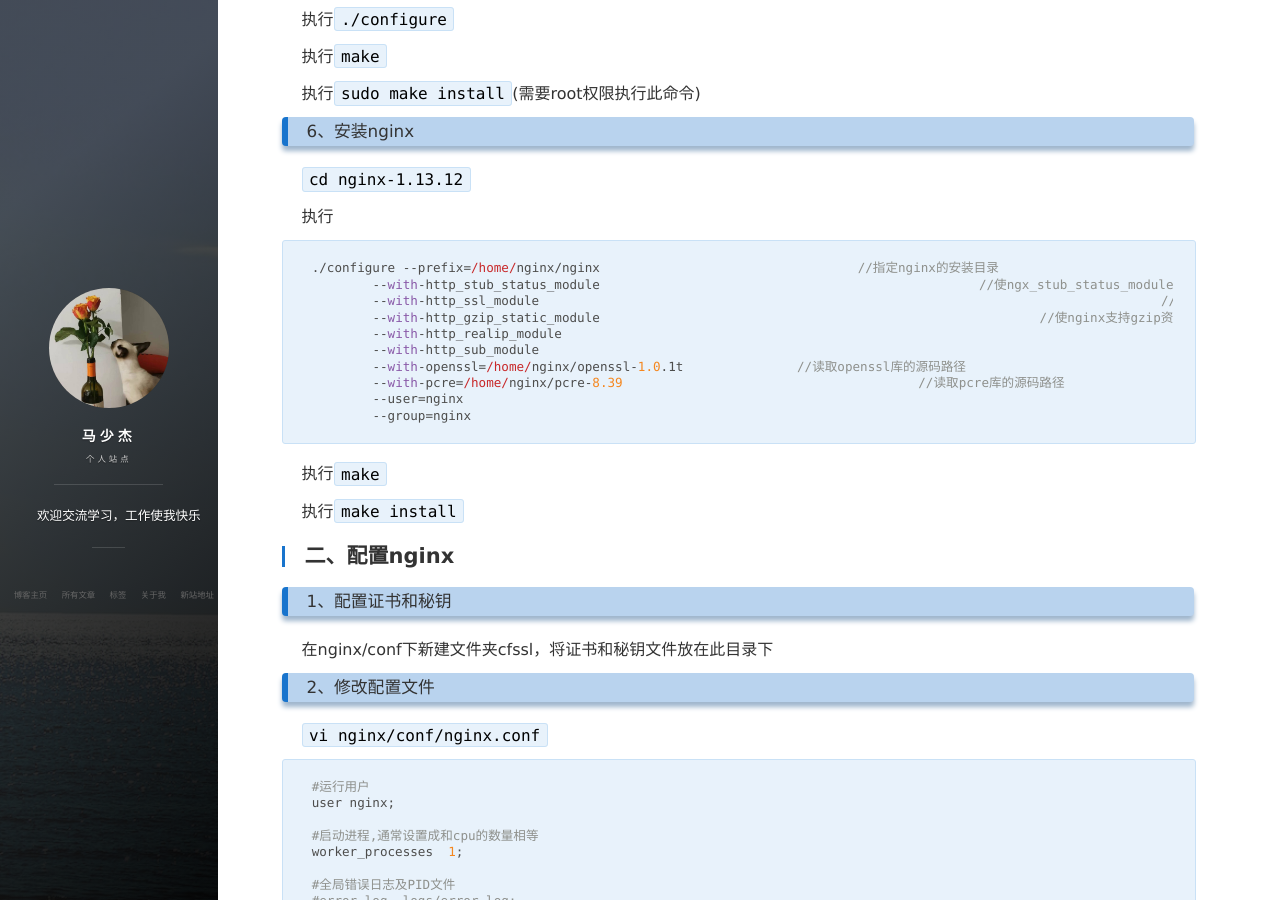
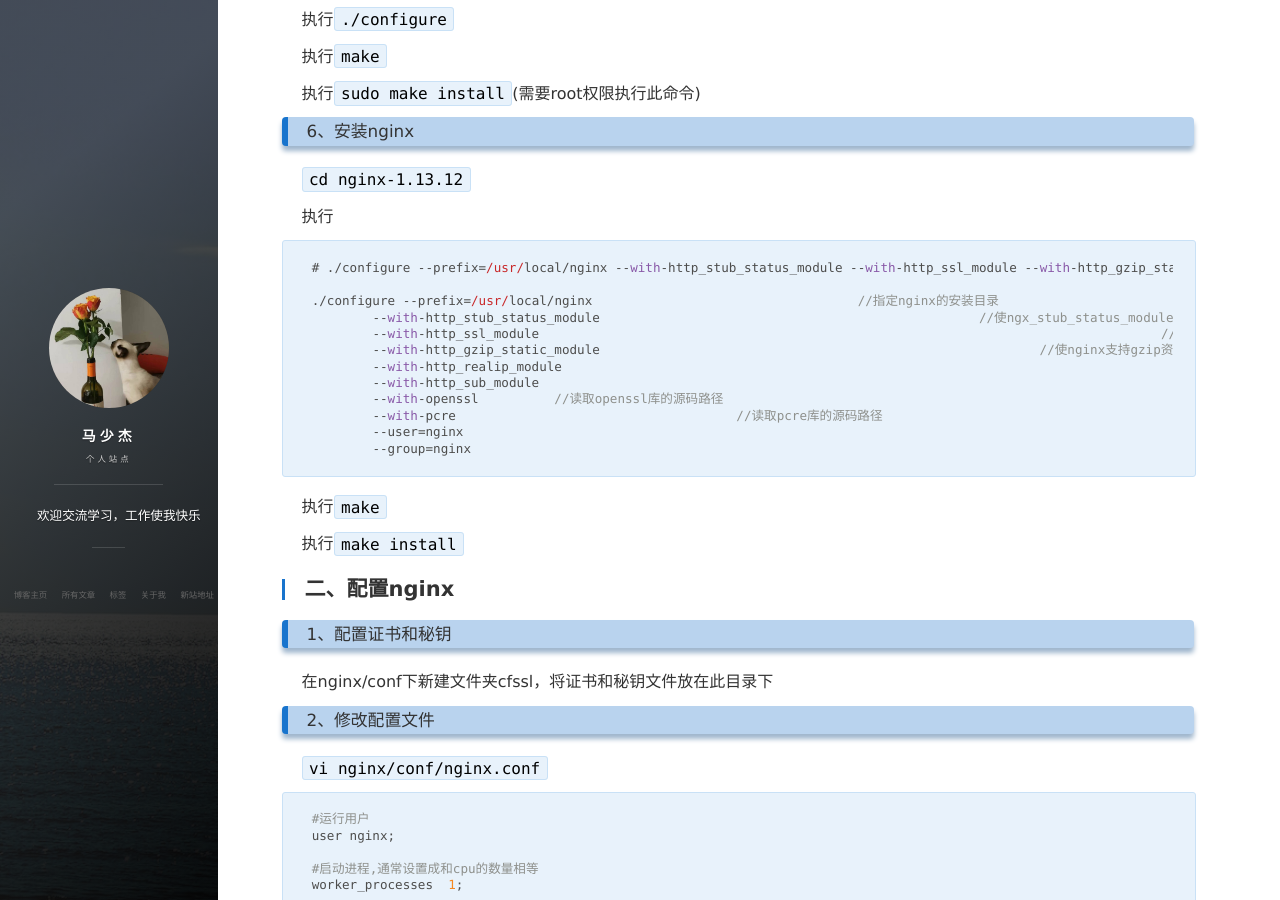
Before and after one commit to JetsomMa/JetsomMa.github.io.old, a Jekyll site: the page built from _posts/2019-10-13-NginxSetUp.md, in a window 1280 px wide and 900 px high, scrolled down 1577 px. Built offline with Jekyll 4.4.1, drawn with Linux system fonts in a browser that asks for light colours; comment, search, counter and statistics services are not loaded.

Commit message:
优化细节

````diff
--- a/_posts/2019-10-13-NginxSetUp.md
+++ b/_posts/2019-10-13-NginxSetUp.md
@@ -75,14 +75,16 @@ tar -zxvf zlib-1.2.11.tar.gz
 执行
 
 ```shell
-./configure --prefix=/home/nginx/nginx   				//指定nginx的安装目录
+# ./configure --prefix=/usr/local/nginx --with-http_stub_status_module --with-http_ssl_module --with-http_gzip_static_module --with-http_realip_module --with-http_sub_module --with-pcre
+
+./configure --prefix=/usr/local/nginx   				//指定nginx的安装目录
 	--with-http_stub_status_module    					 	//使ngx_stub_status_module 模块可用
 	--with-http_ssl_module    										//使用https协议模块
 	--with-http_gzip_static_module 								//使nginx支持gzip资源的部署
 	--with-http_realip_module
 	--with-http_sub_module
-	--with-openssl=/home/nginx/openssl-1.0.1t 		//读取openssl库的源码路径
-	--with-pcre=/home/nginx/pcre-8.39    					//读取pcre库的源码路径
+	--with-openssl 		//读取openssl库的源码路径
+	--with-pcre    					//读取pcre库的源码路径
 	--user=nginx    															//设置nginx工作进程的用户
 	--group=nginx   															//设置nginx的工作进程的用户组
 ```
````
Also changed, not shown: about.md (+1 -0 lines), 3 other files.
